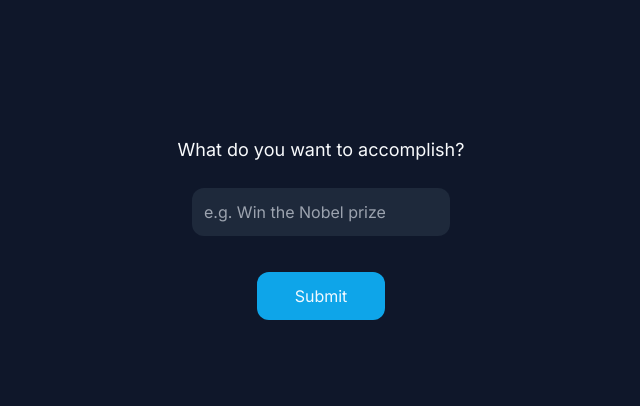
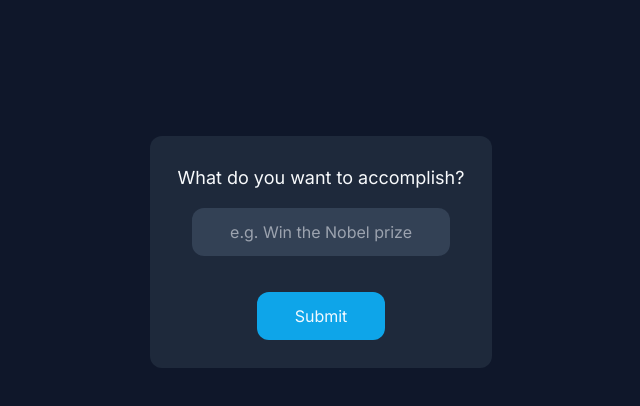
Before and after one commit to ndockens/goal-tracker, a Next.js app: page /goals/new in a window 1280 px wide. Shown: the top 406 px of the page, without its empty margins (319-959 px from the left). Built offline with nearby package versions, Linux system fonts and the light colour scheme.

Commit message:
More styling on New Goal page

```diff
--- a/app/goals/new/page.tsx
+++ b/app/goals/new/page.tsx
@@ -21,10 +21,10 @@ export default function NewGoal() {
 
   return (
     <main className="bg-slate-900 flex flex-col items-center min-h-screen p-24">
-      <div className="flex flex-col items-center m-10 text-center">
+      <div className="bg-slate-800 flex flex-col items-center m-10 p-7 rounded-xl text-center">
         <div className="text-lg text-slate-50">What do you want to accomplish?</div>
-        <input name="title" type="text" value={title} onChange={onTitleChange} placeholder="e.g. Win the Nobel prize" className="bg-slate-800 min-w-64 m-6 p-3 rounded-xl text-slate-300 focus:outline-none focus:ring focus:ring-slate-400"></input>
-        <button className="bg-sky-500 m-3 p-3 rounded-xl text-sky-50 w-32 hover:bg-sky-400" onClick={onSubmit}>Submit</button>
+        <input name="title" type="text" value={title} onChange={onTitleChange} placeholder="e.g. Win the Nobel prize" className="bg-slate-700 min-w-64 mt-4 p-3 rounded-xl text-center text-slate-300 focus:outline-none focus:ring focus:ring-slate-400"></input>
+        <button className="bg-sky-500 mt-9 p-3 rounded-xl text-sky-50 w-32 hover:bg-sky-400" onClick={onSubmit}>Submit</button>
       </div>
     </main>
   );
```
